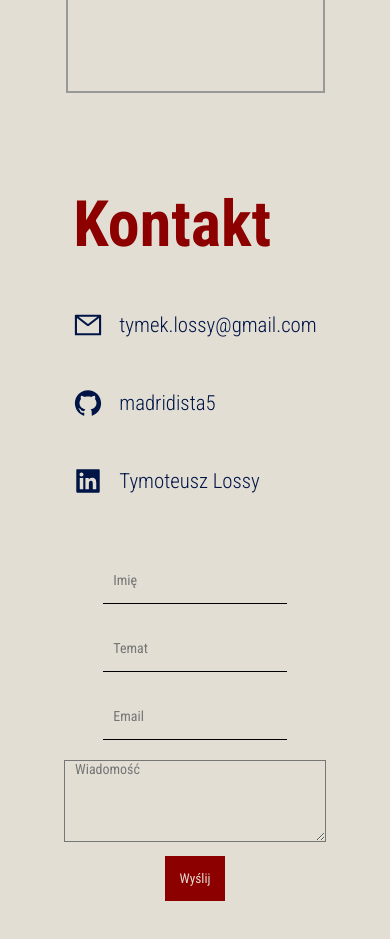
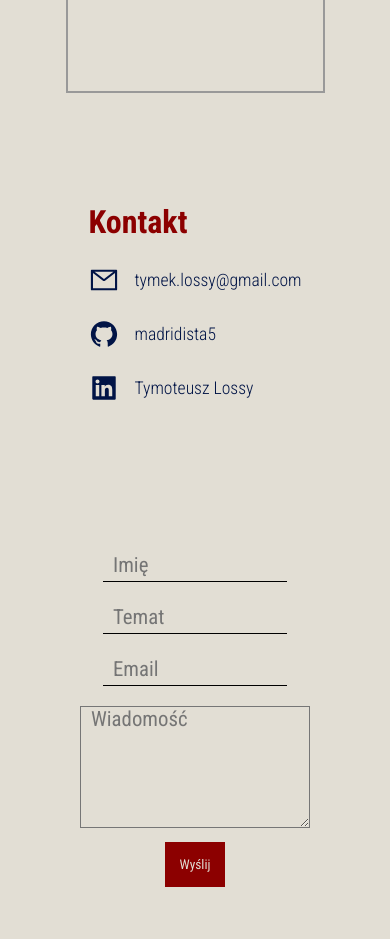
Before and after one commit to madridista5/portfolio_front, a React (Create React App) app: page / in a window 390 px wide. Shown: the part 1980-2919 px from the top of the page. Built offline with nearby package versions, Linux system fonts and the light colour scheme.

Commit message:
The email confirmation has been added.

```diff
--- a/src/components/Contact/Contact.css
+++ b/src/components/Contact/Contact.css
@@ -84,10 +84,29 @@ button {
         flex-direction: column;
         justify-content: center;
         align-items: center;
-        padding: 4rem;
     }
 
-    .contact__right-side form {
+    .contact__right-side {
         text-align: center;
     }
 }
+
+@media screen and (max-width: 450px) {
+    .contact__left-side_title {
+        font-size: 2rem;
+    }
+
+    .contact__left-side_info {
+        margin: 1.5rem 0;
+        font-size: 1.1rem;
+    }
+    input {
+        width: 80%;
+        height: 2rem;
+        font-size: 1.3rem;
+    }
+
+    textarea {
+        font-size: 1.3rem;
+    }
+}
--- a/src/components/Contact/Contact.tsx
+++ b/src/components/Contact/Contact.tsx
@@ -1,4 +1,4 @@
-import React, {SyntheticEvent, useRef} from "react";
+import React, {SyntheticEvent, useRef, useState} from "react";
 import {AiOutlineMail, AiFillGithub, AiFillLinkedin} from 'react-icons/ai';
 import emailjs from '@emailjs/browser';
 
@@ -6,12 +6,14 @@ import './Contact.css';
 
 export const Contact = () => {
     const formRef = useRef<HTMLFormElement>(null);
+    const [isSent, setIsSent] = useState<boolean>(false);
 
     const handleSubmit = async (e: SyntheticEvent) => {
         e.preventDefault();
 
         if (formRef.current !== null) {
             await emailjs.sendForm('service_rerzhqg', 'template_2jsor1r', formRef.current, '46vfu3V_dXSjCUxR7');
+            setIsSent(true);
         }
     };
 
@@ -42,6 +44,7 @@ export const Contact = () => {
                         placeholder="Wiadomość"
                         name="message"
                     />
+                    {isSent && <p style={{color: 'var(--color-dark-red)', marginBottom: '1rem'}}>Twoja wiadomość została wysłana.</p>}
                     <button type="submit" value="Send">Wyślij</button>
                 </form>
             </div>
```
